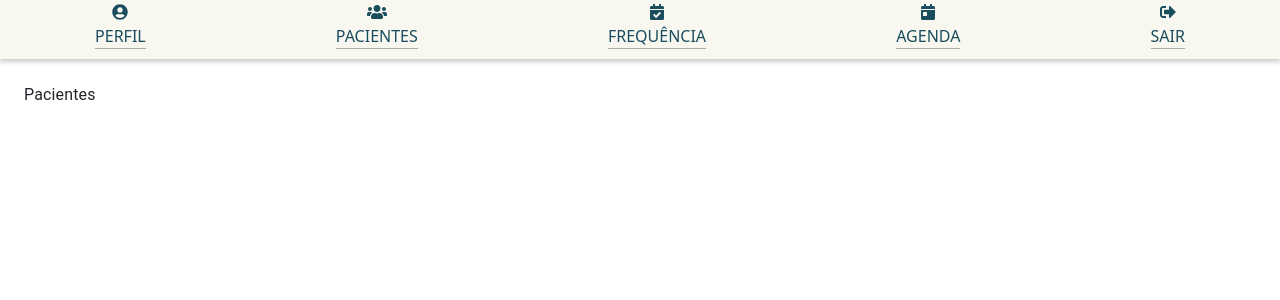
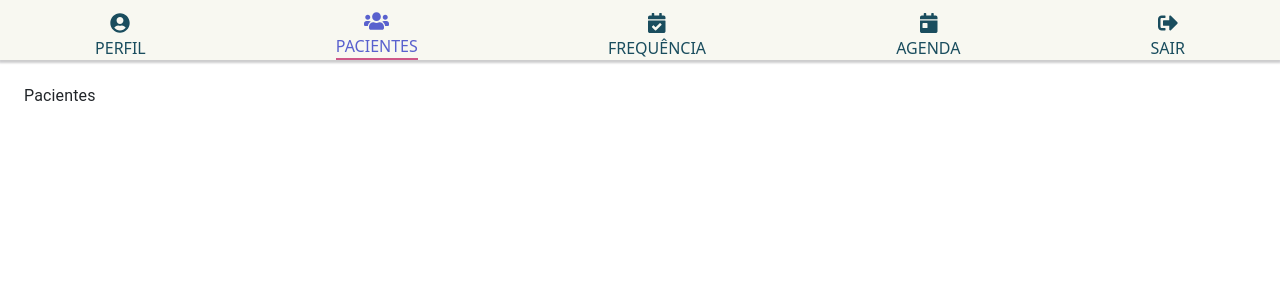
Before and after one commit to ronaldosenajr/my-clinic-app, a React (Create React App) app: page /main in a window 1280 px wide. Shown: the top 300 px of the page. Built offline with nearby package versions, Linux system fonts and the light colour scheme; no server answers.

Commit message:
finalizado o css do header

```diff
--- a/src/Components/Header.css
+++ b/src/Components/Header.css
@@ -8,12 +8,14 @@ body {
 }
 
 header {
+	padding-top: 10px;
 	display: flex;
 	background-color: #F8F8F1;;
 	align-items: center;
 	align-content: center;
 	width: 100%;
 	position:static;
+	box-shadow: 0px 2px 2px 1px rgba(6, 7, 14, 0.2);
 }
 
 nav {
@@ -24,18 +26,29 @@ nav {
 	width: 100%;
 	flex-wrap: wrap;
 	height: 15%;
-	padding-bottom: 10px;
-	box-shadow: 0px 2px 5px 1px rgba(6, 7, 14, 0.2);
 }
 
 .nav-button {
+	align-items: flex-end;
 	font-weight: 500;
 	background-color:#F8F8F1;
 	color: #1a4d5e;
 	text-align: center;
 	text-transform: uppercase;
 	border: none;
-	border-bottom: 1px solid rgba(129, 129, 129, 0.651);
+
+}
+
+.nav-button:hover {
+	transition: all ease-in 0.3s;
+	border-bottom: 2px solid rgba(201, 68, 123, 0.89);
+	color: rgba(68, 77, 201, 0.89);
+}
+
+.selected {
+	transition: all ease-in 0.3s;
+	border-bottom: 2px solid rgba(201, 68, 123, 0.89);
+	color: rgba(68, 77, 201, 0.89);
 }
 
 .nav-button input:focus {
@@ -45,3 +58,7 @@ nav {
 .nav-button input {
 	border: none;
 }
+
+.icon {
+	font-size: 20px;
+}
--- a/src/Components/Header.jsx
+++ b/src/Components/Header.jsx
@@ -12,8 +12,11 @@ export default function Header() {
   const { setTabValue } = useContext(scheduleContext);
   const history = useHistory();
 
-  const handleChange = (event, newValue) => {
+  const handleChange = ({ target }, newValue) => {
+    const oldTab = document.querySelector('.selected');
+    oldTab.className = 'nav-button';
     setTabValue(newValue);
+    target.parentElement.className = 'nav-button selected';
   };
 
   const logOut = async () => {
@@ -35,7 +38,7 @@ export default function Header() {
             onClick={ (e) => handleChange(e, 0) }
           />
         </label>
-        <label htmlFor="pacientes-input" className="nav-button">
+        <label htmlFor="pacientes-input" className="nav-button selected">
           <div><FontAwesomeIcon icon={ faUsers } className="icon" /></div>
           Pacientes
           <input
```
